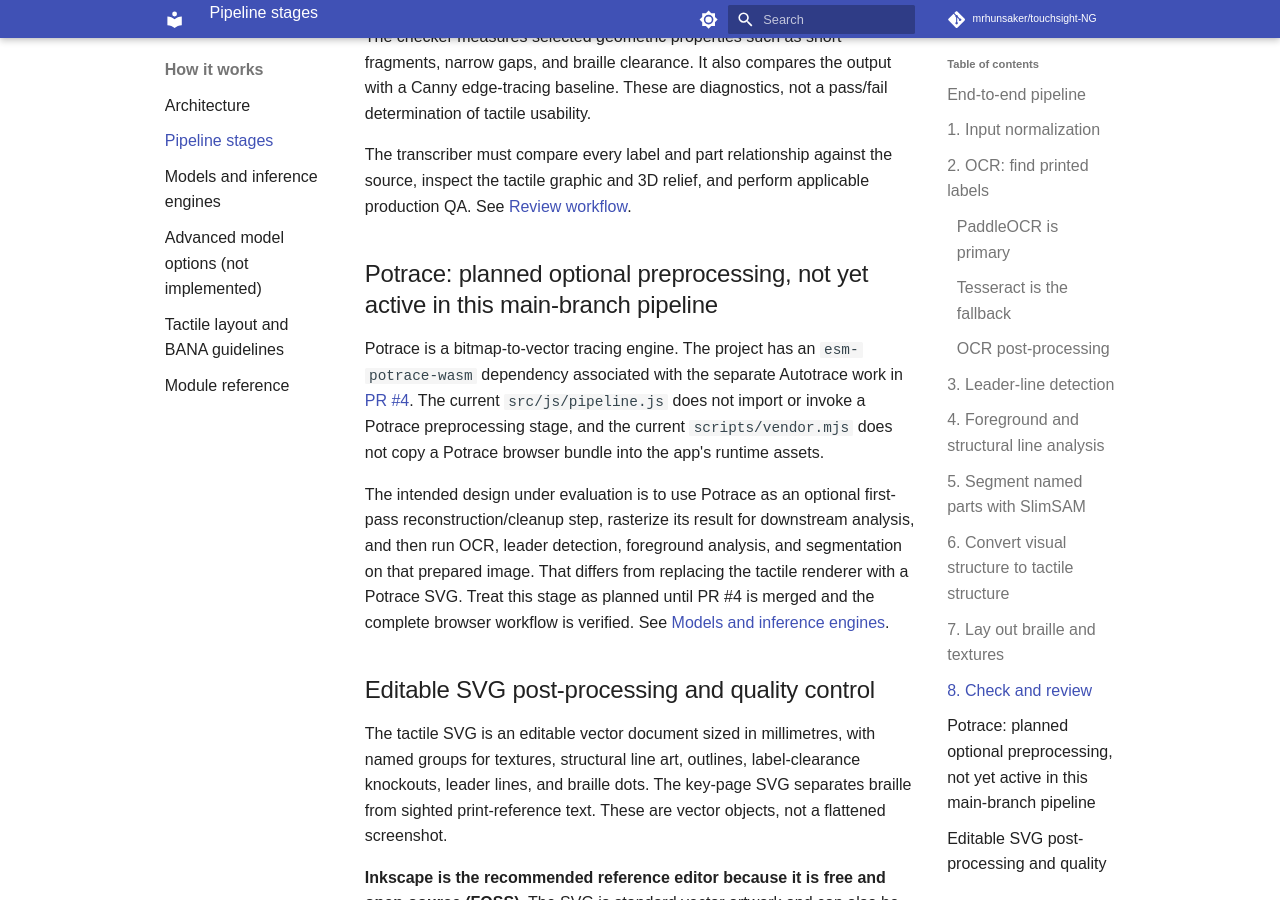
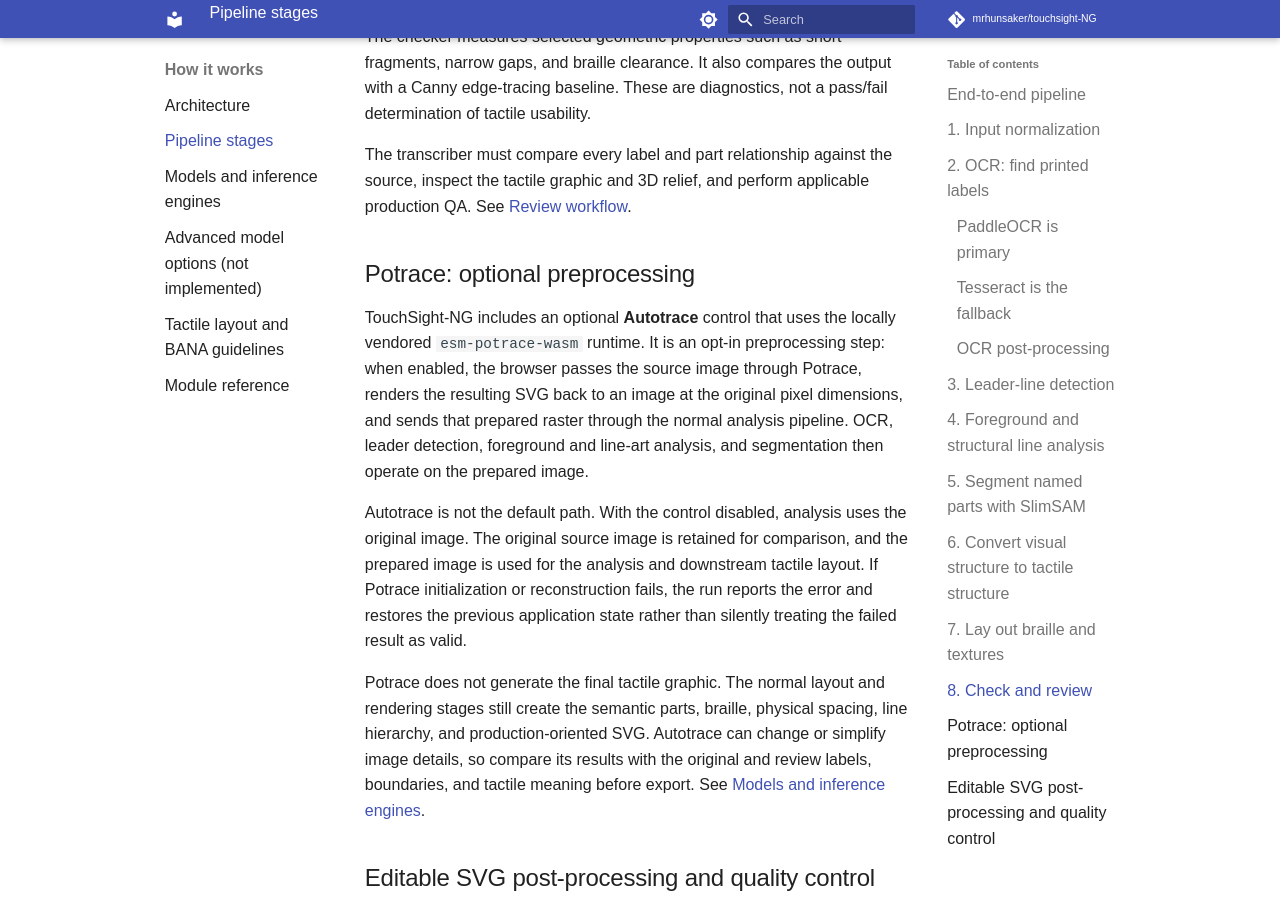
Before and after one commit to N-H-L/touchsight, an MkDocs documentation site: the page built from docs/pipeline.md, in a window 1280 px wide and 900 px high, scrolled down 6839 px. Built offline with MkDocs 1.6.1 and Material for MkDocs 9.7.7, drawn with Linux system fonts in a browser that asks for light colours; some web fonts are replaced; comment, search, counter and statistics services are not loaded.

Commit message:
Update documentation for merged Potrace integration (#13)
## Summary
- Replace the obsolete pipeline section claiming Potrace is planned and
inactive.
- Document the implemented opt-in Autotrace flow: Potrace SVG
generation, rasterization at source dimensions, and normal downstream
analysis.
- Clarify that the original image remains available, Autotrace is
optional, and Potrace does not produce the final tactile graphic.
- Update the architecture component table to describe the active,
locally vendored WebAssembly integration.

## Validation
- Compared the documentation against `src/js/autotrace.js`,
`src/js/ui.js`, and `scripts/vendor.mjs` on `main`.
- Documentation build and browser workflow tests have not been run.

```diff
--- a/docs/pipeline.md
+++ b/docs/pipeline.md
@@ -138,11 +138,13 @@ The checker measures selected geometric properties such as short fragments, narr
 
 The transcriber must compare every label and part relationship against the source, inspect the tactile graphic and 3D relief, and perform applicable production QA. See [Review workflow](review-workflow.md).
 
-## Potrace: planned optional preprocessing, not yet active in this main-branch pipeline
+## Potrace: optional preprocessing
 
-Potrace is a bitmap-to-vector tracing engine. The project has an `esm-potrace-wasm` dependency associated with the separate Autotrace work in [PR #4](https://github.com/mrhunsaker/touchsight-NG/pull/4). The current `src/js/pipeline.js` does not import or invoke a Potrace preprocessing stage, and the current `scripts/vendor.mjs` does not copy a Potrace browser bundle into the app's runtime assets.
+TouchSight-NG includes an optional **Autotrace** control that uses the locally vendored `esm-potrace-wasm` runtime. It is an opt-in preprocessing step: when enabled, the browser passes the source image through Potrace, renders the resulting SVG back to an image at the original pixel dimensions, and sends that prepared raster through the normal analysis pipeline. OCR, leader detection, foreground and line-art analysis, and segmentation then operate on the prepared image.
 
-The intended design under evaluation is to use Potrace as an optional first-pass reconstruction/cleanup step, rasterize its result for downstream analysis, and then run OCR, leader detection, foreground analysis, and segmentation on that prepared image. That differs from replacing the tactile renderer with a Potrace SVG. Treat this stage as planned until PR #4 is merged and the complete browser workflow is verified. See [Models and inference engines](models-and-engines.md#potrace-and-autotrace).
+Autotrace is not the default path. With the control disabled, analysis uses the original image. The original source image is retained for comparison, and the prepared image is used for the analysis and downstream tactile layout. If Potrace initialization or reconstruction fails, the run reports the error and restores the previous application state rather than silently treating the failed result as valid.
+
+Potrace does not generate the final tactile graphic. The normal layout and rendering stages still create the semantic parts, braille, physical spacing, line hierarchy, and production-oriented SVG. Autotrace can change or simplify image details, so compare its results with the original and review labels, boundaries, and tactile meaning before export. See [Models and inference engines](models-and-engines.md#potrace-and-autotrace).
 
 ## Editable SVG post-processing and quality control
 
```
Also changed, not shown: docs/architecture.md (+1 -1 lines).
